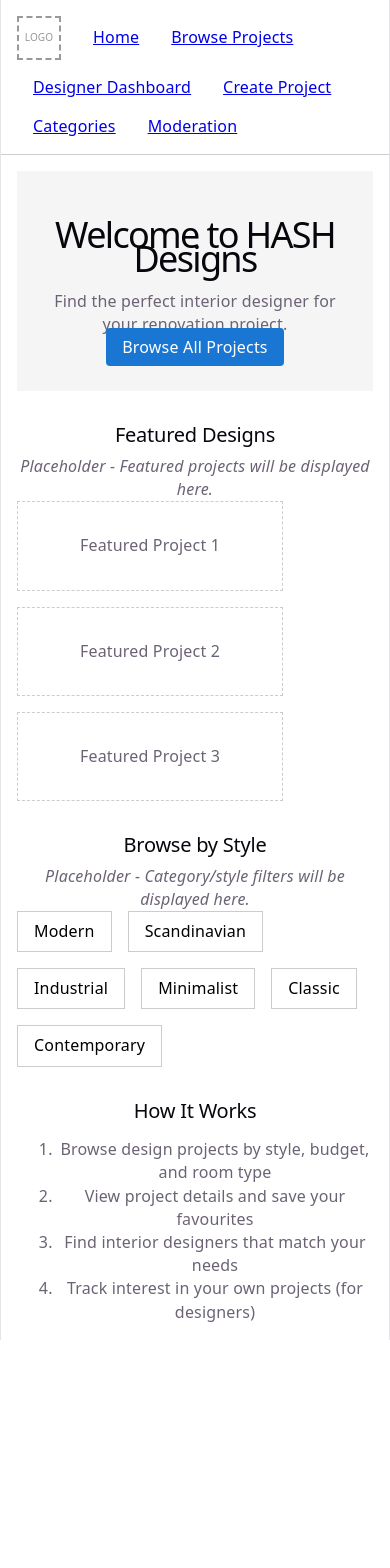
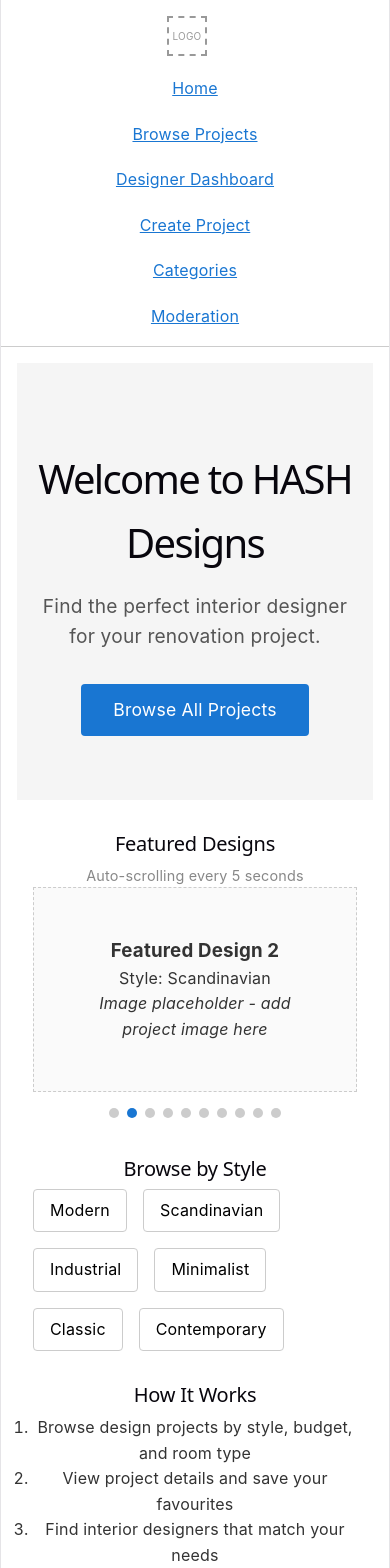
Before and after one commit to PeteLJ/CSIT314-HASH, a React (Vite) app in the folder frontend/: page /#/ in a window 390 px wide. Shown: the top 1568 px of the page. Before the commit the page ends 1340 px from the top, so only its background shows below. Built offline with nearby package versions, Linux system fonts and the light colour scheme.

Commit message:
Improve home page layout and responsiveness

```diff
--- a/frontend/src/App.css
+++ b/frontend/src/App.css
@@ -1,184 +1,43 @@
-.counter {
-  font-size: 16px;
-  padding: 5px 10px;
-  border-radius: 5px;
-  color: var(--accent);
-  background: var(--accent-bg);
-  border: 2px solid transparent;
-  transition: border-color 0.3s;
-  margin-bottom: 24px;
-
-  &:hover {
-    border-color: var(--accent-border);
-  }
-  &:focus-visible {
-    outline: 2px solid var(--accent);
-    outline-offset: 2px;
-  }
+* {
+  box-sizing: border-box;
+  margin: 0;
+  padding: 0;
 }
 
-.hero {
-  position: relative;
-
-  .base,
-  .framework,
-  .vite {
-    inset-inline: 0;
-    margin: 0 auto;
+html, body, #root {
+  width: 100%;
+  min-height: 100vh;
+  margin: 0;
+  padding: 0;
 }
 
-  .base {
-    width: 170px;
-    position: relative;
-    z-index: 0;
+body {
+  font-family: -apple-system, BlinkMacSystemFont, 'Segoe UI', Roboto, Oxygen, Ubuntu, sans-serif;
+  line-height: 1.6;
+  color: #333;
+  background: #fff;
 }
 
-  .framework,
-  .vite {
-    position: absolute;
+.App {
+  width: 100%;
+  min-height: 100vh;
 }
 
-  .framework {
-    z-index: 1;
-    top: 34px;
-    height: 28px;
-    transform: perspective(2000px) rotateZ(300deg) rotateX(44deg) rotateY(39deg)
-      scale(1.4);
-  }
-
-  .vite {
-    z-index: 0;
-    top: 107px;
-    height: 26px;
-    width: auto;
-    transform: perspective(2000px) rotateZ(300deg) rotateX(40deg) rotateY(39deg)
-      scale(0.8);
-  }
-}
-
-#center {
-  display: flex;
-  flex-direction: column;
-  gap: 25px;
-  place-content: center;
-  place-items: center;
-  flex-grow: 1;
-
-  @media (max-width: 1024px) {
-    padding: 32px 20px 24px;
-    gap: 18px;
-  }
-}
-
-#next-steps {
-  display: flex;
-  border-top: 1px solid var(--border);
-  text-align: left;
-
-  & > div {
-    flex: 1 1 0;
-    padding: 32px;
-    @media (max-width: 1024px) {
-      padding: 24px 20px;
-    }
-  }
-
-  .icon {
-    margin-bottom: 16px;
-    width: 22px;
-    height: 22px;
-  }
-
-  @media (max-width: 1024px) {
-    flex-direction: column;
-    text-align: center;
-  }
-}
-
-#docs {
-  border-right: 1px solid var(--border);
-
-  @media (max-width: 1024px) {
-    border-right: none;
-    border-bottom: 1px solid var(--border);
-  }
-}
-
-#next-steps ul {
-  list-style: none;
-  padding: 0;
-  display: flex;
-  gap: 8px;
-  margin: 32px 0 0;
-
-  .logo {
-    height: 18px;
+nav {
+  width: 100%;
 }
 
 a {
-    color: var(--text-h);
-    font-size: 16px;
-    border-radius: 6px;
-    background: var(--social-bg);
-    display: flex;
-    padding: 6px 12px;
-    align-items: center;
-    gap: 8px;
-    text-decoration: none;
-    transition: box-shadow 0.3s;
+  color: #1976d2;
+}
 
-    &:hover {
-      box-shadow: var(--shadow);
+@media (max-width: 768px) {
+  nav {
+    flex-direction: column;
+    align-items: flex-start;
   }
-    .button-icon {
-      height: 18px;
-      width: 18px;
+  nav a {
+    margin-left: 0 !important;
+    margin-top: 0.25rem;
   }
 }
-
-  @media (max-width: 1024px) {
-    margin-top: 20px;
-    flex-wrap: wrap;
-    justify-content: center;
-
-    li {
-      flex: 1 1 calc(50% - 8px);
-    }
-
-    a {
-      width: 100%;
-      justify-content: center;
-      box-sizing: border-box;
-    }
-  }
-}
-
-#spacer {
-  height: 88px;
-  border-top: 1px solid var(--border);
-  @media (max-width: 1024px) {
-    height: 48px;
-  }
-}
-
-.ticks {
-  position: relative;
-  width: 100%;
-
-  &::before,
-  &::after {
-    content: '';
-    position: absolute;
-    top: -4.5px;
-    border: 5px solid transparent;
-  }
-
-  &::before {
-    left: 0;
-    border-left-color: var(--border);
-  }
-  &::after {
-    right: 0;
-    border-right-color: var(--border);
-  }
-}
--- a/frontend/src/pages/HomePage.jsx
+++ b/frontend/src/pages/HomePage.jsx
@@ -1,45 +1,132 @@
+import { useState, useEffect, useRef } from 'react'
 import { Link } from 'react-router-dom'
 
 function HomePage() {
+  const [currentSlide, setCurrentSlide] = useState(0)
+  const carouselRef = useRef(null)
+
+  // Auto-scroll carousel every 5 seconds
+  useEffect(() => {
+    const interval = setInterval(() => {
+      setCurrentSlide(prev => (prev + 1) % 10)
+    }, 5000)
+    return () => clearInterval(interval)
+  }, [])
+
+  // Scroll to current slide
+  useEffect(() => {
+    if (carouselRef.current) {
+      const slideWidth = carouselRef.current.offsetWidth
+      carouselRef.current.scrollTo({
+        left: currentSlide * slideWidth,
+        behavior: 'smooth',
+      })
+    }
+  }, [currentSlide])
+
+  const styles = ['Modern', 'Scandinavian', 'Industrial', 'Minimalist', 'Classic', 'Contemporary']
+
+  const featuredProjects = Array.from({ length: 10 }, (_, i) => ({
+    id: i + 1,
+    title: `Featured Design ${i + 1}`,
+    style: styles[i % styles.length],
+  }))
+
   return (
-    <div>
-      <div style={{ textAlign: 'center', padding: '2rem', background: '#f5f5f5', marginBottom: '2rem' }}>
-        <h1>Welcome to HASH Designs</h1>
-        <p>Find the perfect interior designer for your renovation project.</p>
-        <Link to="/browse" style={{ padding: '0.5rem 1rem', background: '#1976d2', color: 'white', textDecoration: 'none', borderRadius: '4px' }}>
+    <div style={{ width: '100%', minHeight: '100vh', boxSizing: 'border-box' }}>
+      {/* Hero section */}
+      <div style={{
+        textAlign: 'center',
+        padding: '4rem 1rem',
+        background: '#f5f5f5',
+        marginBottom: '2rem',
+        minHeight: '300px',
+        display: 'flex',
+        flexDirection: 'column',
+        justifyContent: 'center',
+        alignItems: 'center',
+      }}>
+        <h1 style={{ fontSize: '2.5rem', marginBottom: '1rem' }}>Welcome to HASH Designs</h1>
+        <p style={{ fontSize: '1.2rem', marginBottom: '2rem', color: '#555' }}>
+          Find the perfect interior designer for your renovation project.
+        </p>
+        <Link to="/browse" style={{
+          padding: '0.75rem 2rem',
+          background: '#1976d2',
+          color: 'white',
+          textDecoration: 'none',
+          borderRadius: '4px',
+          fontSize: '1.1rem',
+        }}>
           Browse All Projects
         </Link>
       </div>
 
-      <section style={{ marginBottom: '2rem' }}>
+      {/* Featured Designs carousel */}
+      <section style={{ marginBottom: '2rem', padding: '0 1rem' }}>
         <h2>Featured Designs</h2>
-        <p><em>Placeholder - Featured projects will be displayed here.</em></p>
-        <div style={{ display: 'flex', gap: '1rem', flexWrap: 'wrap' }}>
-          <div style={{ border: '1px dashed #ccc', padding: '2rem', width: '200px', textAlign: 'center' }}>
-            Featured Project 1
-          </div>
-          <div style={{ border: '1px dashed #ccc', padding: '2rem', width: '200px', textAlign: 'center' }}>
-            Featured Project 2
-          </div>
-          <div style={{ border: '1px dashed #ccc', padding: '2rem', width: '200px', textAlign: 'center' }}>
-            Featured Project 3
-          </div>
+        <p style={{ color: '#888', fontSize: '0.9rem' }}>Auto-scrolling every 5 seconds</p>
+        <div
+          ref={carouselRef}
+          style={{
+            display: 'flex',
+            overflow: 'hidden',
+            scrollSnapType: 'x mandatory',
+            width: '100%',
+          }}
+        >
+          {featuredProjects.map((project, i) => (
+            <div
+              key={project.id}
+              style={{
+                minWidth: '100%',
+                scrollSnapAlign: 'start',
+                border: '1px dashed #ccc',
+                padding: '3rem',
+                textAlign: 'center',
+                boxSizing: 'border-box',
+                background: '#fafafa',
+              }}
+            >
+              <h3>{project.title}</h3>
+              <p>Style: {project.style}</p>
+              <p><em>Image placeholder - add project image here</em></p>
+            </div>
+          ))}
+        </div>
+        <div style={{ textAlign: 'center', marginTop: '0.5rem' }}>
+          {featuredProjects.map((_, i) => (
+            <span
+              key={i}
+              onClick={() => setCurrentSlide(i)}
+              style={{
+                display: 'inline-block',
+                width: '10px',
+                height: '10px',
+                borderRadius: '50%',
+                background: i === currentSlide ? '#1976d2' : '#ccc',
+                margin: '0 4px',
+                cursor: 'pointer',
+              }}
+            />
+          ))}
         </div>
       </section>
 
-      <section style={{ marginBottom: '2rem' }}>
+      {/* Browse by Style */}
+      <section style={{ marginBottom: '2rem', padding: '0 1rem' }}>
         <h2>Browse by Style</h2>
-        <p><em>Placeholder - Category/style filters will be displayed here.</em></p>
         <div style={{ display: 'flex', gap: '1rem', flexWrap: 'wrap' }}>
-          {['Modern', 'Scandinavian', 'Industrial', 'Minimalist', 'Classic', 'Contemporary'].map(style => (
-            <Link key={style} to={`/browse?style=${style}`} style={{ padding: '0.5rem 1rem', border: '1px solid #ccc', textDecoration: 'none', color: 'black' }}>
+          {styles.map(style => (
+            <Link key={style} to={`/browse?style=${style}`} style={{ padding: '0.5rem 1rem', border: '1px solid #ccc', textDecoration: 'none', color: 'black', borderRadius: '4px' }}>
               {style}
             </Link>
           ))}
         </div>
       </section>
 
-      <section>
+      {/* How It Works */}
+      <section style={{ padding: '0 1rem', marginBottom: '2rem' }}>
         <h2>How It Works</h2>
         <ol>
           <li>Browse design projects by style, budget, and room type</li>
```
Lines whose indentation alone changed are shown as unchanged.
